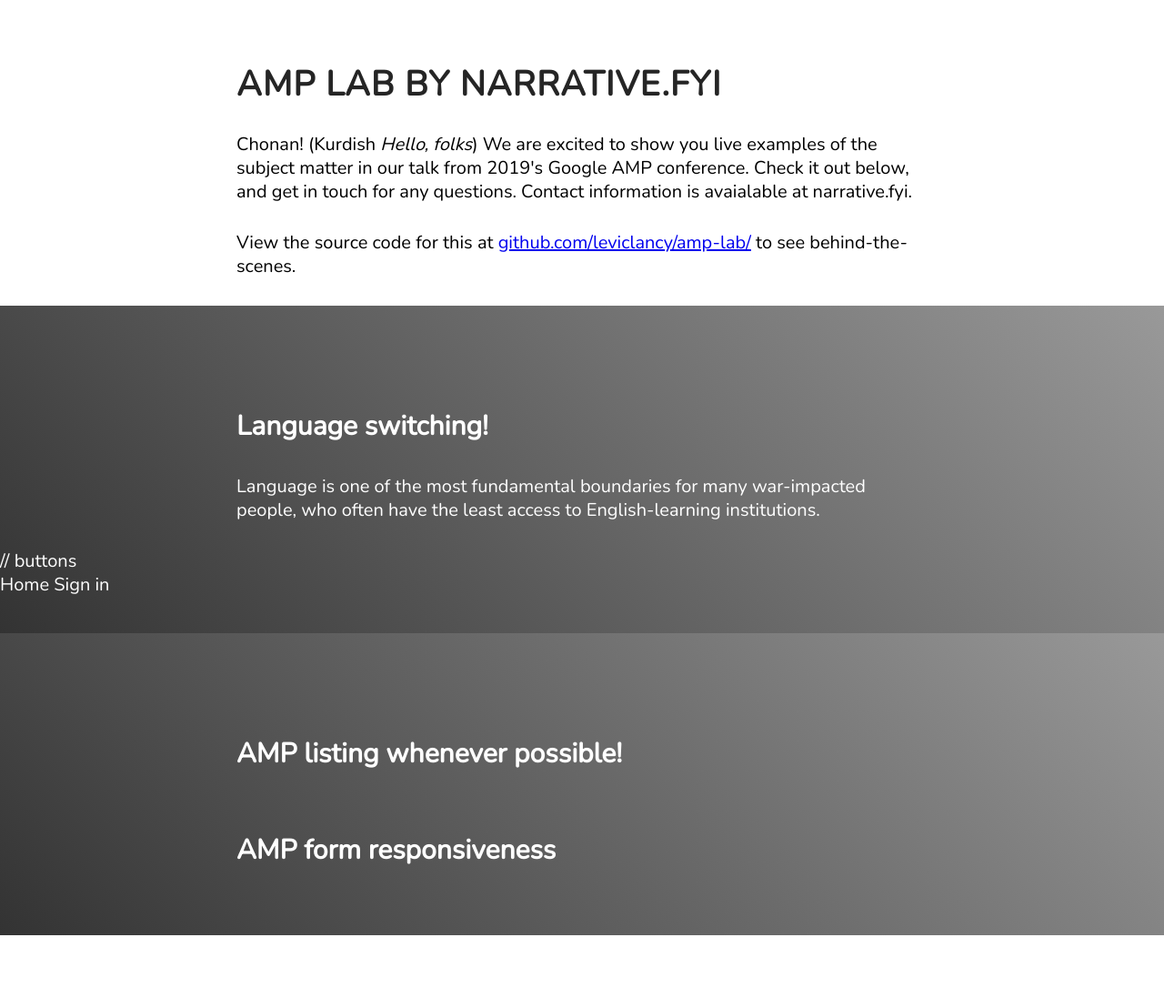
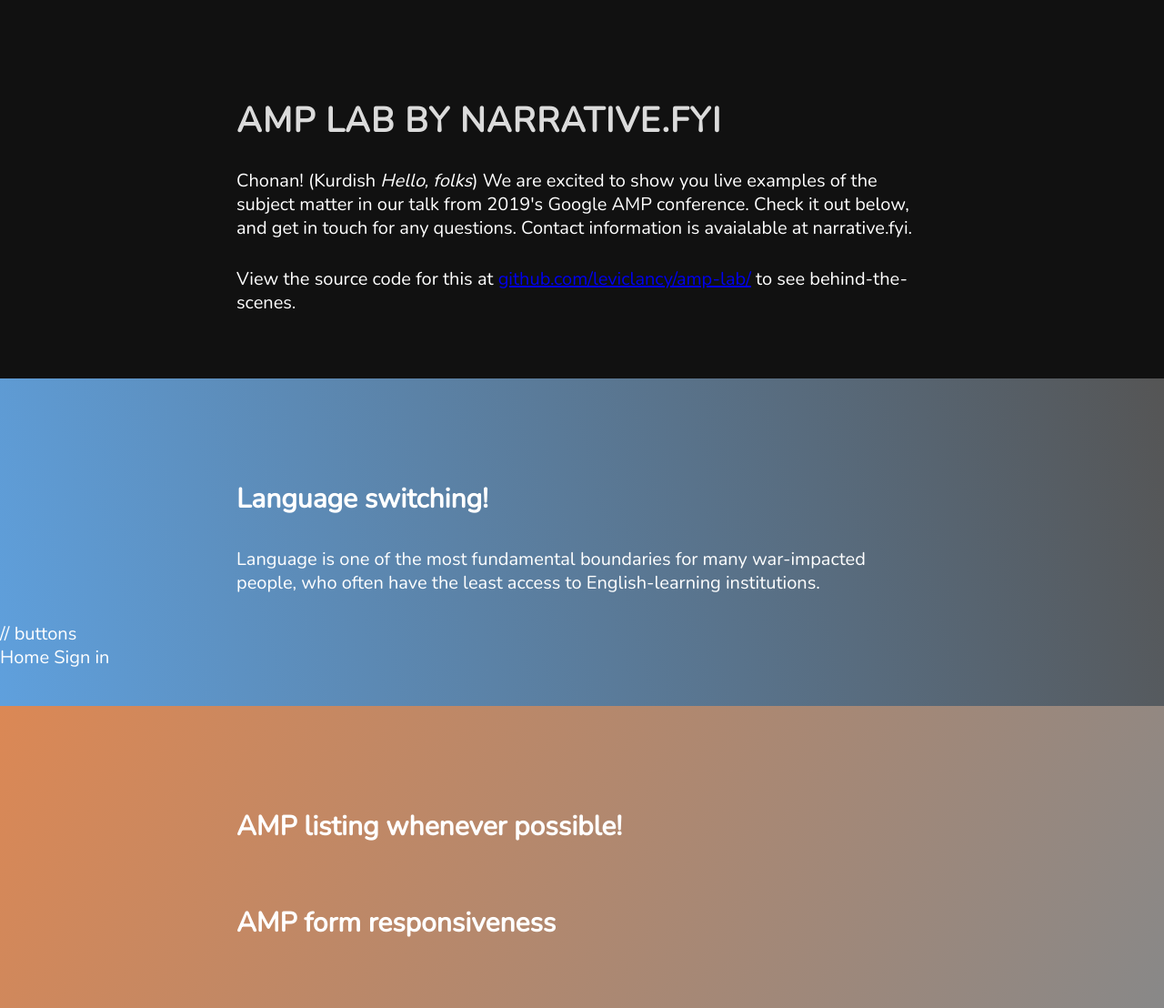
Before and after one commit to leviclancy/amp-lab, a PHP site: page / in a window 1280 px wide. Shown: the whole page at 91% size. Before the commit the page ends 1028 px from the top, so only its background shows below. Run offline with PHP 8.4, Linux system fonts and the light colour scheme; some libraries are stand-ins or nearby versions.

Commit message:
Update style.css

```diff
--- a/style.css
+++ b/style.css
@@ -34,20 +34,26 @@ h2 {
   font-size: 150%;
   }
 
-#amp-intro {
-  background-image: linear-gradient(45deg, #333, #999);
+#block-intro {
+  background: #111;
   padding: 40px 0;
   color: #fff;
   }
 
 #block-language-switching {
-  background-image: linear-gradient(45deg, #333, #999);
+  background-image: linear-gradient(75deg, #5fa0dd, #555);
   padding: 40px 0;
   color: #fff;
   }
 
 #block-amp-list {
-  background-image: linear-gradient(45deg, #333, #999);
+  background-image: linear-gradient(120deg, #db8855, #888);
   padding: 40px 0;
   color: #fff;
   }
+
+#block-amp-form {
+  background-image: linear-gradient(165deg, #d170c2, #888);
+  padding: 40px 0;
+  color: #fff;
+  }
```
